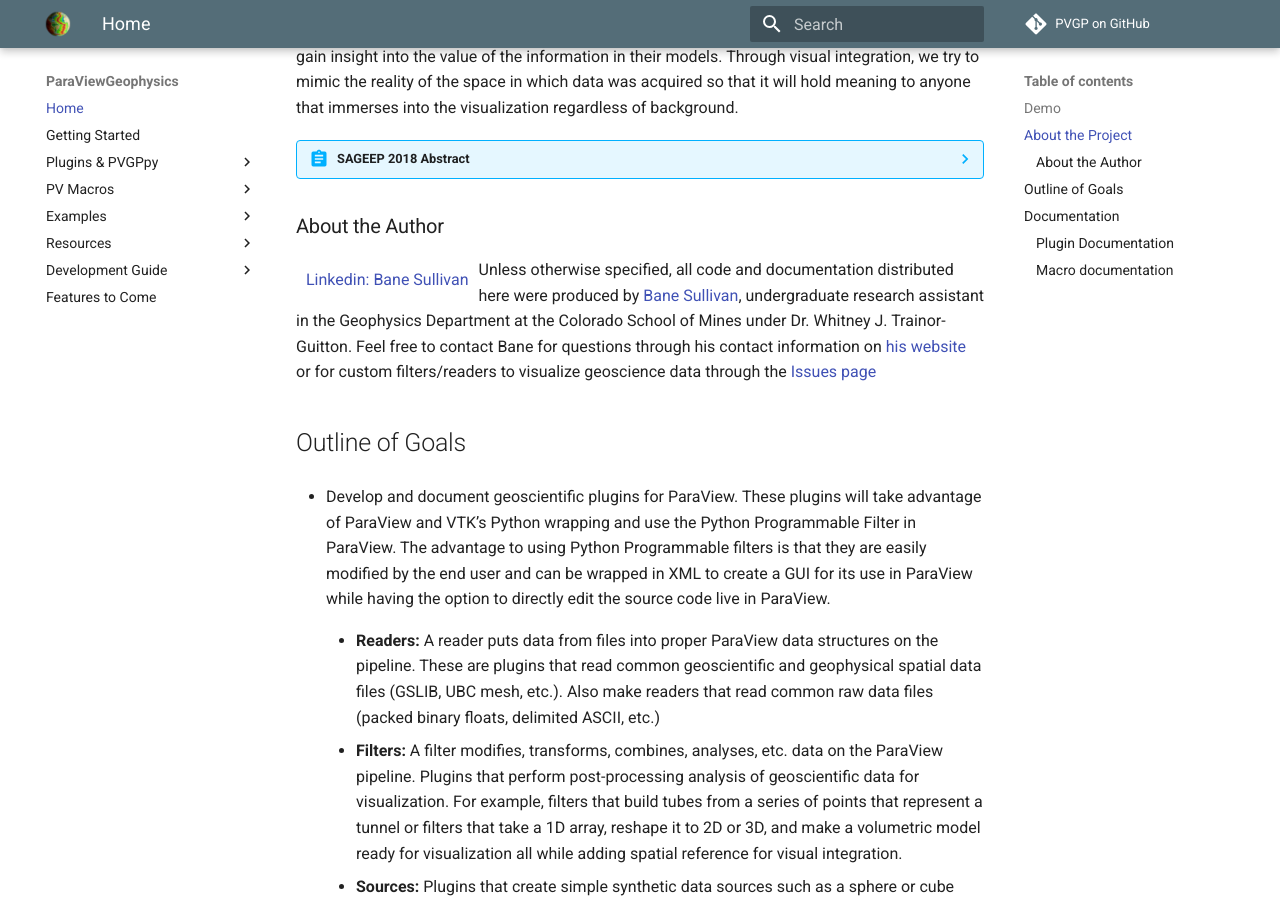
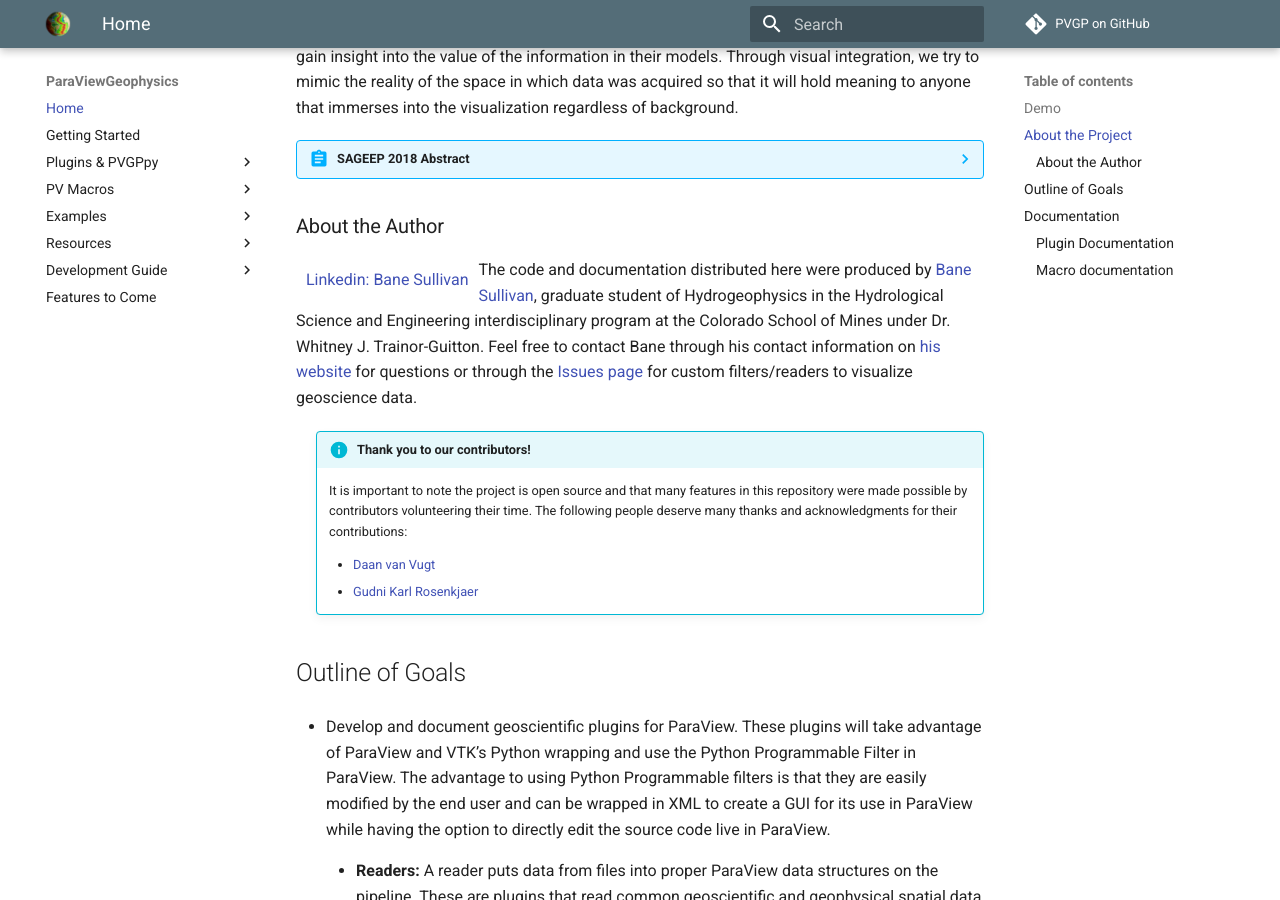
Before and after one commit to OpenGeoVis/PVGeo, an MkDocs documentation site: the page built from docs/index.md, in a window 1280 px wide and 900 px high, scrolled down 1635 px. Built offline with MkDocs 1.6.1 and Material for MkDocs 9.7.7, drawn with Linux system fonts in a browser that asks for light colours; comment, search, counter and statistics services are not loaded; old or Windows-style settings are respelled for this version of MkDocs.

Commit message:
Thank you to our contibutors!

```diff
--- a/docs/index.md
+++ b/docs/index.md
@@ -42,9 +42,16 @@
 
 <div style="float: left; margin:10px 10px 10px 10px"" class="LI-profile-badge"  data-version="v1" data-size="large" data-locale="en_US" data-type="horizontal" data-theme="light" data-vanity="bane-sullivan"><a class="LI-simple-link" href='https://www.linkedin.com/in/bane-sullivan?trk=profile-badge'>Linkedin: Bane Sullivan</a></div>
 
-Unless otherwise specified, all code and documentation distributed here were produced by [Bane Sullivan](http://banesullivan.com), undergraduate research assistant in the Geophysics Department at the Colorado School of Mines under Dr. Whitney J. Trainor-Guitton. Feel free to contact Bane for questions through his contact information on [his website](http://banesullivan.com) or for custom filters/readers to visualize geoscience data through the [Issues page](https://github.com/banesullivan/ParaViewGeophysics/issues)
+The code and documentation distributed here were produced by [Bane Sullivan](http://banesullivan.com), graduate student of Hydrogeophysics in the Hydrological Science and Engineering interdisciplinary program at the Colorado School of Mines under Dr. Whitney J. Trainor-Guitton. Feel free to contact Bane through his contact information on [his website](http://banesullivan.com) for questions or through the [Issues page](https://github.com/banesullivan/ParaViewGeophysics/issues) for custom filters/readers to visualize geoscience data.
 
 <div style="float: left; margin:10px 10px 10px 10px"> </div>
+
+
+!!! info "Thank you to our contributors!"
+    It is important to note the project is open source and that many features in this repository were made possible by contributors volunteering their time. The following people deserve many thanks and acknowledgments for their contributions:
+
+    - [Daan van Vugt](https://github.com/Exteris)
+    - [Gudni Karl Rosenkjaer](https://github.com/grosenkj)
 
 
 ## Outline of Goals
```
